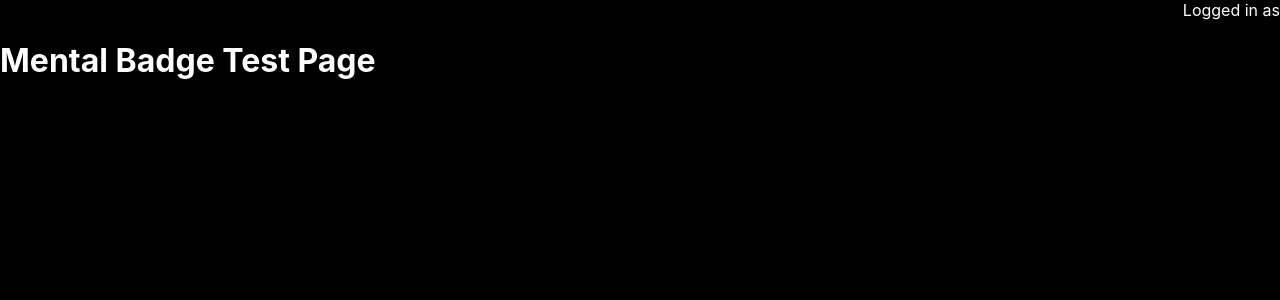
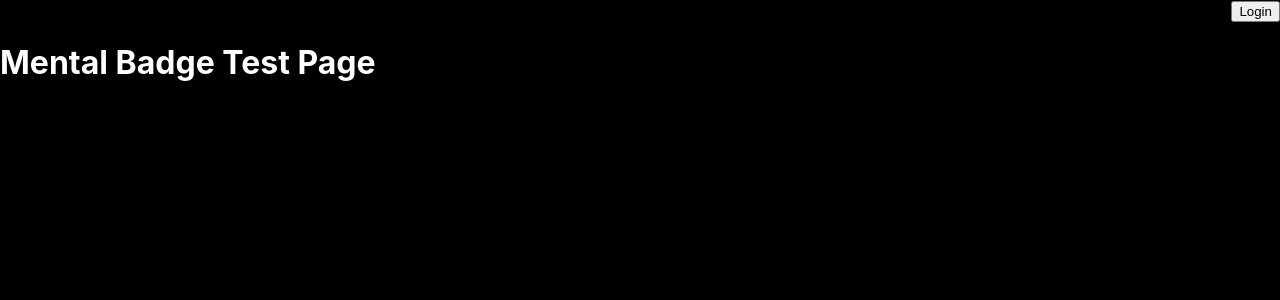
Before and after one commit to deusprogrammer/mental-badge-react, a React (Create React App) app: page / in a window 1280 px wide. Shown: the top 300 px of the page. Built offline with nearby package versions, Linux system fonts and the light colour scheme.

Commit message:
Fixing login

```diff
--- a/src/App.js
+++ b/src/App.js
@@ -11,7 +11,7 @@ import Dev from './devComponents/Dev';
 import './App.css';
 
 const RoutingPage = () => {
-    const [loggedInUserProfile, setLoggedInUserProfile] = useState({});
+    const [loggedInUserProfile, setLoggedInUserProfile] = useState(null);
     const navigate = useNavigate();
 
     const getUserProfile = async () => {
@@ -20,6 +20,7 @@ const RoutingPage = () => {
             return;
         }
 
+        try {
             let {data: profile} = await axios.get(`https://deusprogrammer.com/api/profile-svc/users/~self`, {
                 headers: {
                     "X-Access-Token": localStorage.getItem("accessToken")
@@ -29,6 +30,9 @@ const RoutingPage = () => {
             if (profile.username !== null) {
                 setLoggedInUserProfile(profile);
                 navigate(`/profiles/${profile.username}`);
+            }
+        } catch (error) {
+            toast("Failed to get logged in user", {type: "error"});
         }
     }
 
```
Lines whose indentation alone changed are shown as unchanged.
